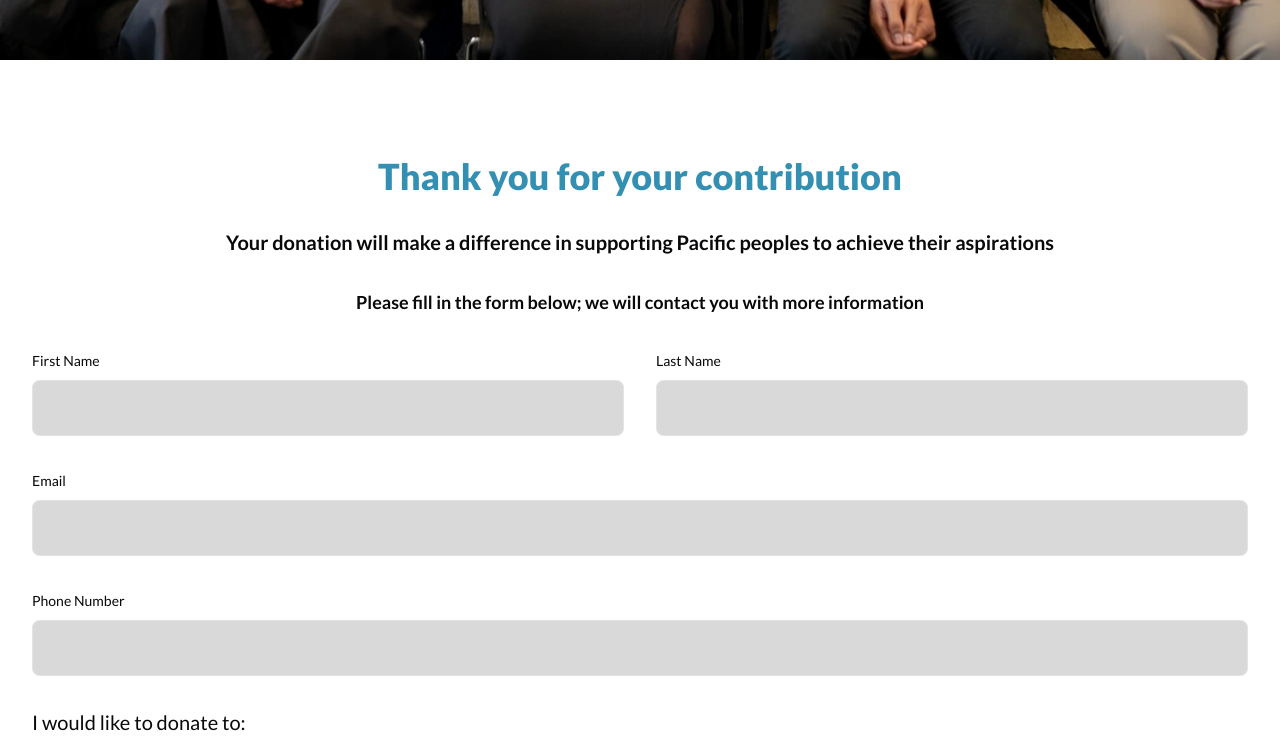
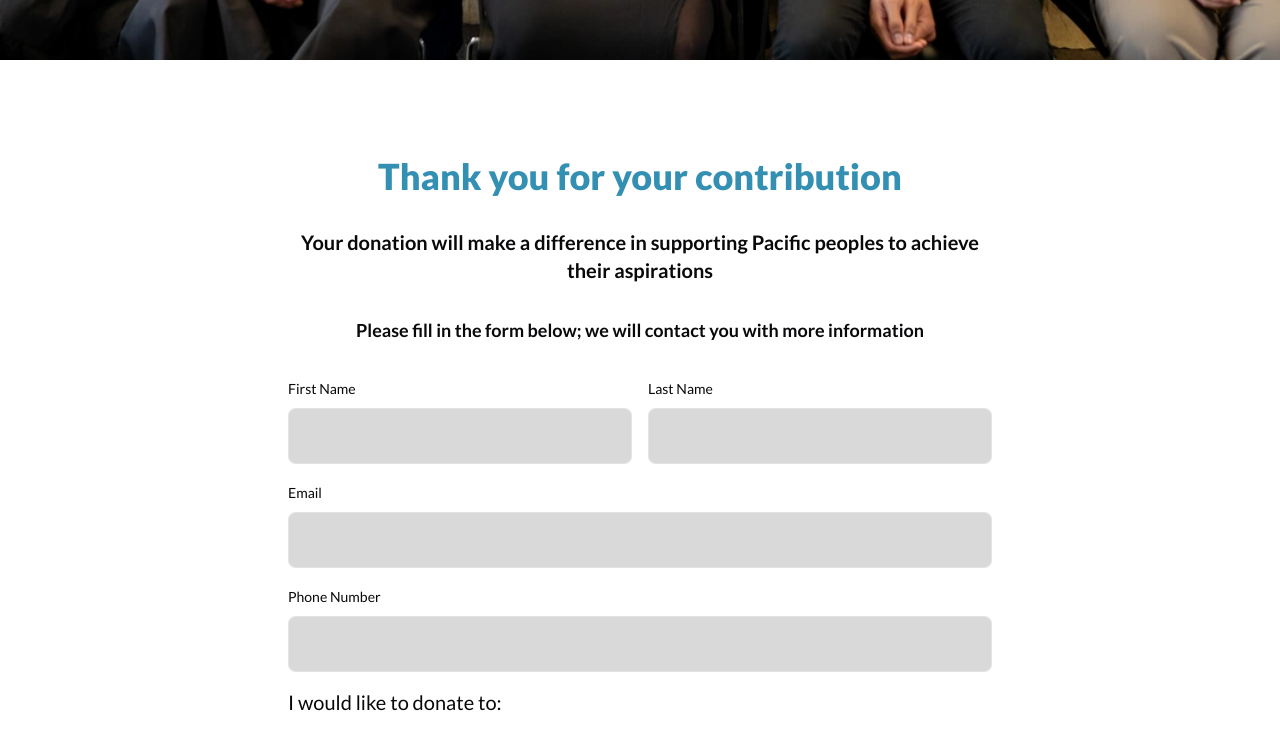
Before and after one commit to jhigger/niuvaka-trust, a Next.js app: page /donate in a window 1280 px wide. Shown: the part 900-1637 px from the top of the page. Built offline with nearby package versions, Linux system fonts and the light colour scheme.

Commit message:
feat: update donation

```diff
--- a/src/components/Forms/DonationForm.tsx
+++ b/src/components/Forms/DonationForm.tsx
@@ -55,8 +55,9 @@ const DonationForm = () => {
     },
   });
 
-  const onSubmit = (values: z.infer<typeof formSchema>) => {
+  const onSubmit = () => {
     formRef.current?.submit();
+    form.reset();
   };
 
   return (
@@ -66,7 +67,7 @@ const DonationForm = () => {
         method="post"
         ref={formRef}
         onSubmit={form.handleSubmit(onSubmit)}
-        className="grid w-full grid-cols-1 gap-8 md:grid-cols-2"
+        className="grid w-full grid-cols-1 gap-4 md:grid-cols-2"
       >
         <FormField
           control={form.control}
--- a/src/pages/donate.tsx
+++ b/src/pages/donate.tsx
@@ -28,7 +28,7 @@ const Donate = () => {
           </div>
         </section>
 
-        <section className="mx-auto my-16 flex max-w-screen-xl flex-col items-center gap-8 p-4 md:p-8">
+        <section className="mx-auto my-16 flex max-w-screen-md flex-col items-center gap-8 p-4 md:p-8">
           <h1 className="text-center text-2xl font-black text-mint-500 lg:text-4xl">
             Thank you for your contribution
           </h1>
```
